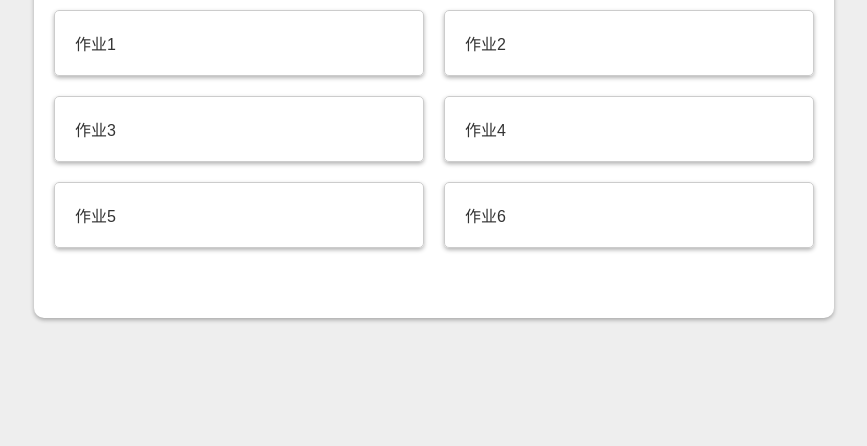
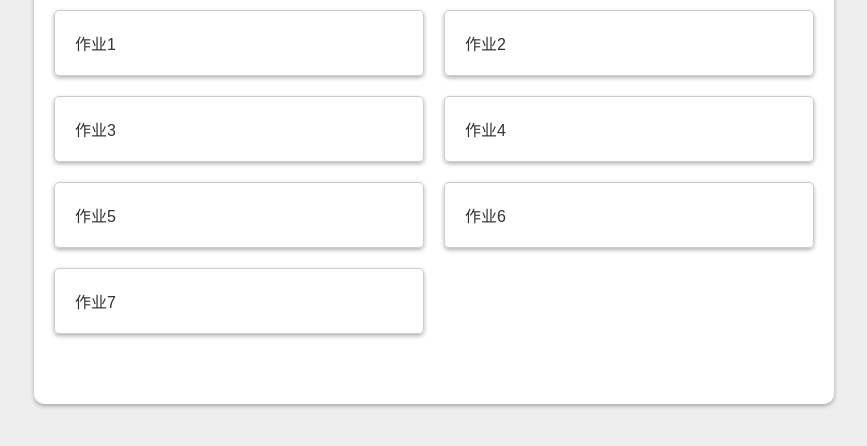
Before and after one commit to shitou146/shitou146.github.io, a plain HTML site: page index.html in a window 1280 px wide. Shown: the part 92-538 px from the top of the page, without its empty margins (206-1073 px from the left). Drawn offline with Linux system fonts and the light colour scheme.

Commit message:
Update index.html

```diff
--- a/index.html
+++ b/index.html
@@ -69,6 +69,7 @@
       <li><a href="20213659-20230925.html">作业4</a></li>
       <li><a href="20213659-20231010.html">作业5</a></li>
       <li><a href="20213659-20231017.html">作业6</a></li>
+      <li><a href="20213659-20231024.html">作业7</a></li>
     </ul>
 
   </div>
```
